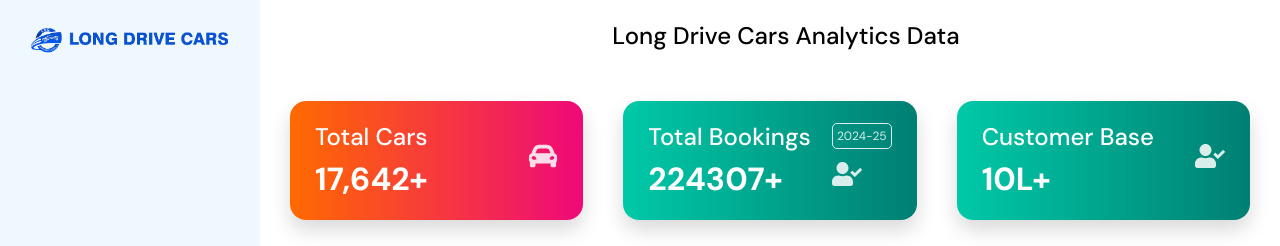
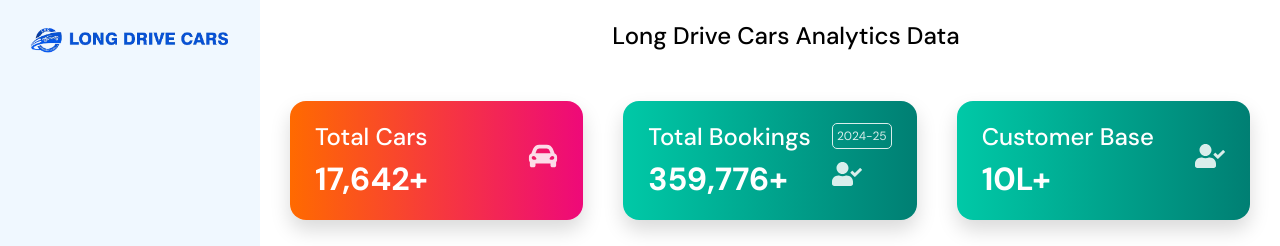
Before and after one commit to sonusatish34/ldcanalytics, a React (Create React App) app: page /dashboard in a window 1280 px wide. Shown: the top 246 px of the page. Built offline with nearby package versions, Linux system fonts and the light colour scheme; no server answers.

Commit message:
count bookings

```diff
--- a/src/components/reuseable/StatCards.js
+++ b/src/components/reuseable/StatCards.js
@@ -11,21 +11,22 @@
   },
   {
     title: "Total Bookings",
-    value: "224307",
+    value: 359776,
     icon: <FaUserCheck />,
     gradient: "card-green",
     year:'2024-25'
   },
   {
     title: "Customer Base",
-    value: "10L",
+    value: 10,
+    lakhLabel: "L",
     icon: <FaUserCheck />,
     gradient: "card-green",
     year:''
   },
 ];
 
-const StatCard = ({ title, value, icon, gradient,year }) => {
+const StatCard = ({ title, value, icon, gradient,year,lakhLabel }) => {
   const [displayValue, setDisplayValue] = useState(0);
 
   useEffect(() => {
@@ -53,7 +54,7 @@
     <div className={`stat-card ${gradient}`}>
       <div className="stat-info">
         <p className="stat-title">{title}</p>
-        <h2 className="stat-value">{displayValue.toLocaleString()}+</h2>
+        <h2 className="stat-value">{displayValue.toLocaleString()}{lakhLabel?lakhLabel:''}+</h2>
       </div>
       <div style={{display:'flex' ,flexDirection:'column',gap:"10px"}} className="stat-icon">
         {year && <span className="year_card">{year}</span>}
```
